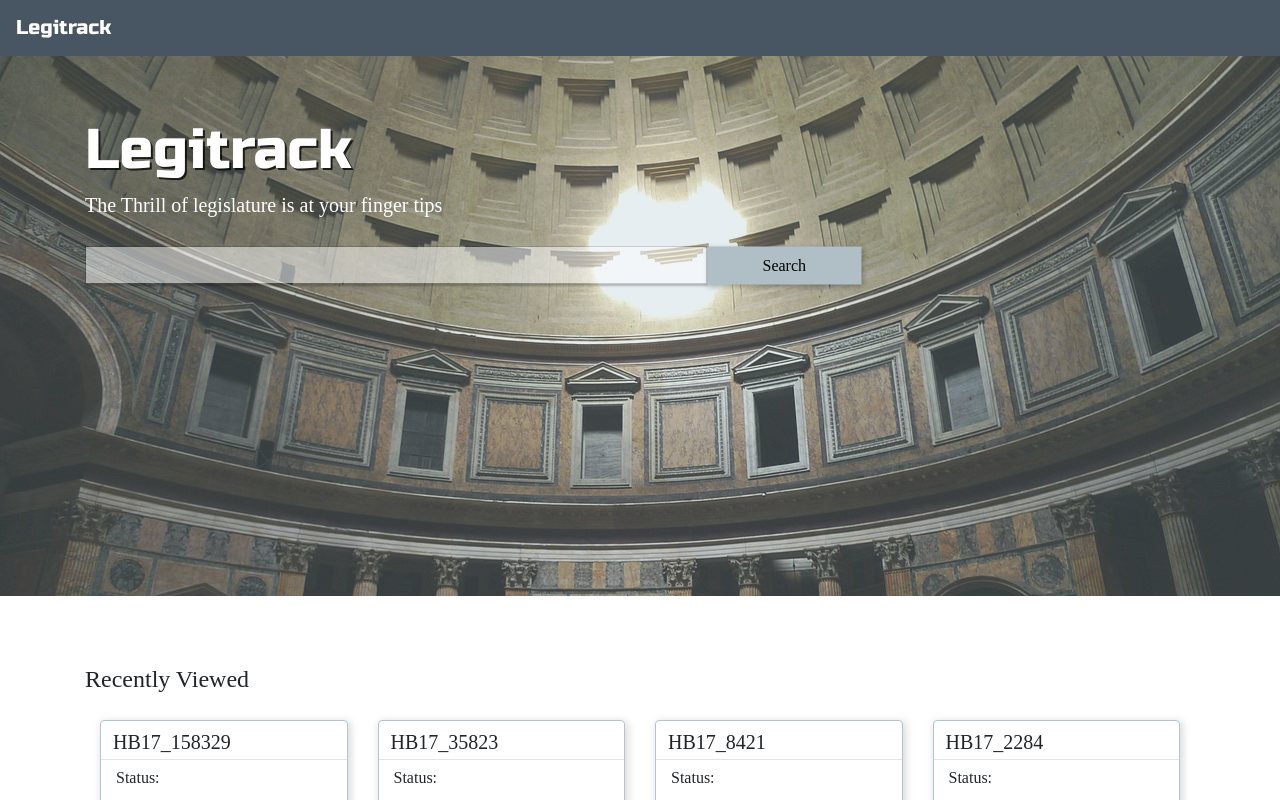
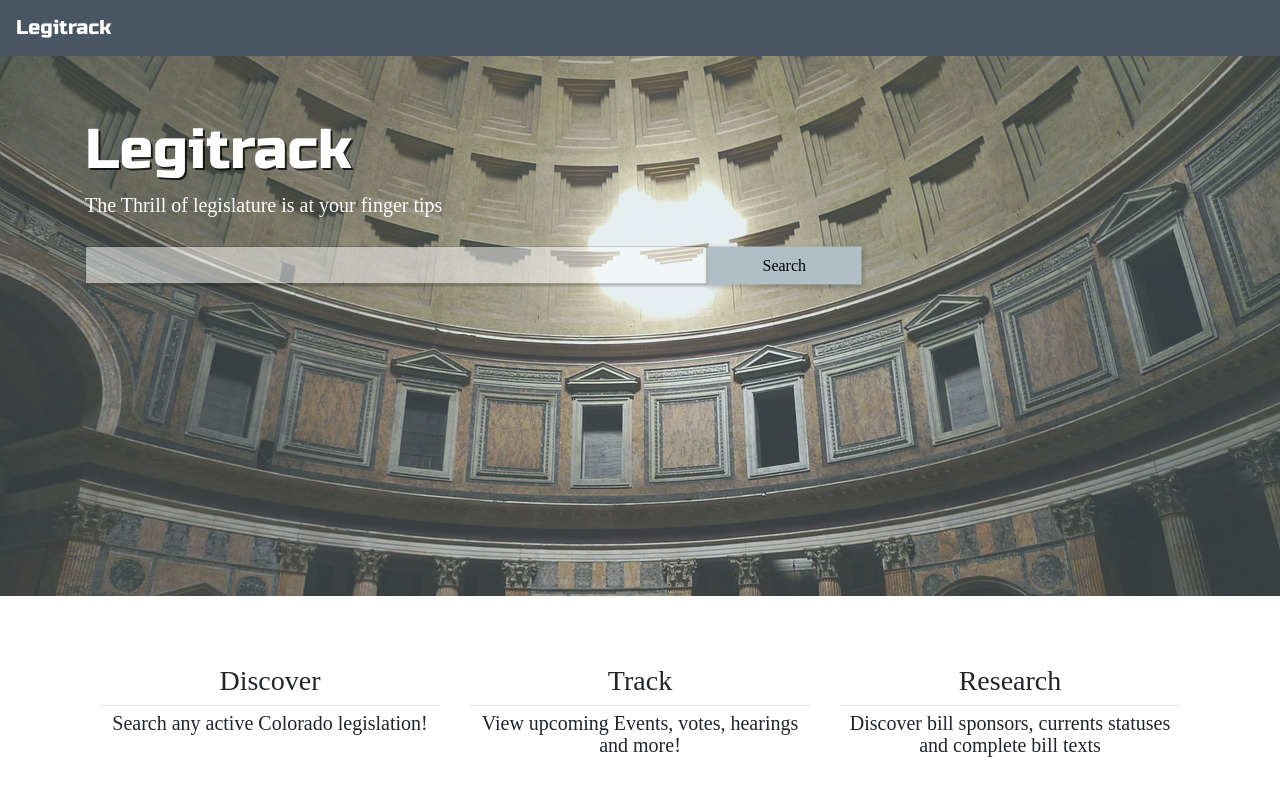
Before and after one commit to spkelly/LegiTrack_React, a React (Create React App) app: page / in a window 1280 px wide. Shown: the top 800 px of the page. Built offline with nearby package versions, Linux system fonts and the light colour scheme; a web font is replaced by a local one.

Commit message:
removed unused promo items

```diff
--- a/src/containers/promo.js
+++ b/src/containers/promo.js
@@ -13,19 +13,21 @@ class Promo extends Component{
     return (
       <div className="promo">
         <div className="container">
-        <h4>Recently Viewed</h4>
           <div className="row">
-            <div className="col-md-3 col-sm-12 ">
-              <BillCard bill={bill} progress="25" cardNum="158329"></BillCard>
+            <div className="col-md-4 col-sm-12 text-center">
+              <h3 class="flavor-title center">Discover</h3>
+              <hr />
+              <h5 class="center">Search any active Colorado legislation!</h5>
             </div>
-            <div className="col-md-3 col-sm-12">
-              <BillCard bill={bill} progress="50" cardNum="35823"></BillCard>
+            <div className="col-md-4 col-sm-12 text-center">
+              <h3 class="flavor-title center">Track</h3>
+              <hr />
+              <h5 class="center">View upcoming Events, votes, hearings and more!</h5>
             </div>
-            <div className="col-md-3 col-sm-12 ">
-              <BillCard bill={bill} progress="75" cardNum="8421"></BillCard>
-            </div>
-            <div className="col-md-3 col-sm-12 ">
-              <BillCard bill={bill} progress="100" cardNum="2284"></BillCard>
+            <div className="col-md-4 col-sm-12 text-center">
+              <h3 class="flavor-title center">Research</h3>
+              <hr />
+              <h5 class="center">Discover bill sponsors, currents statuses and complete bill texts</h5>
             </div>
           </div>
         </div>
```
